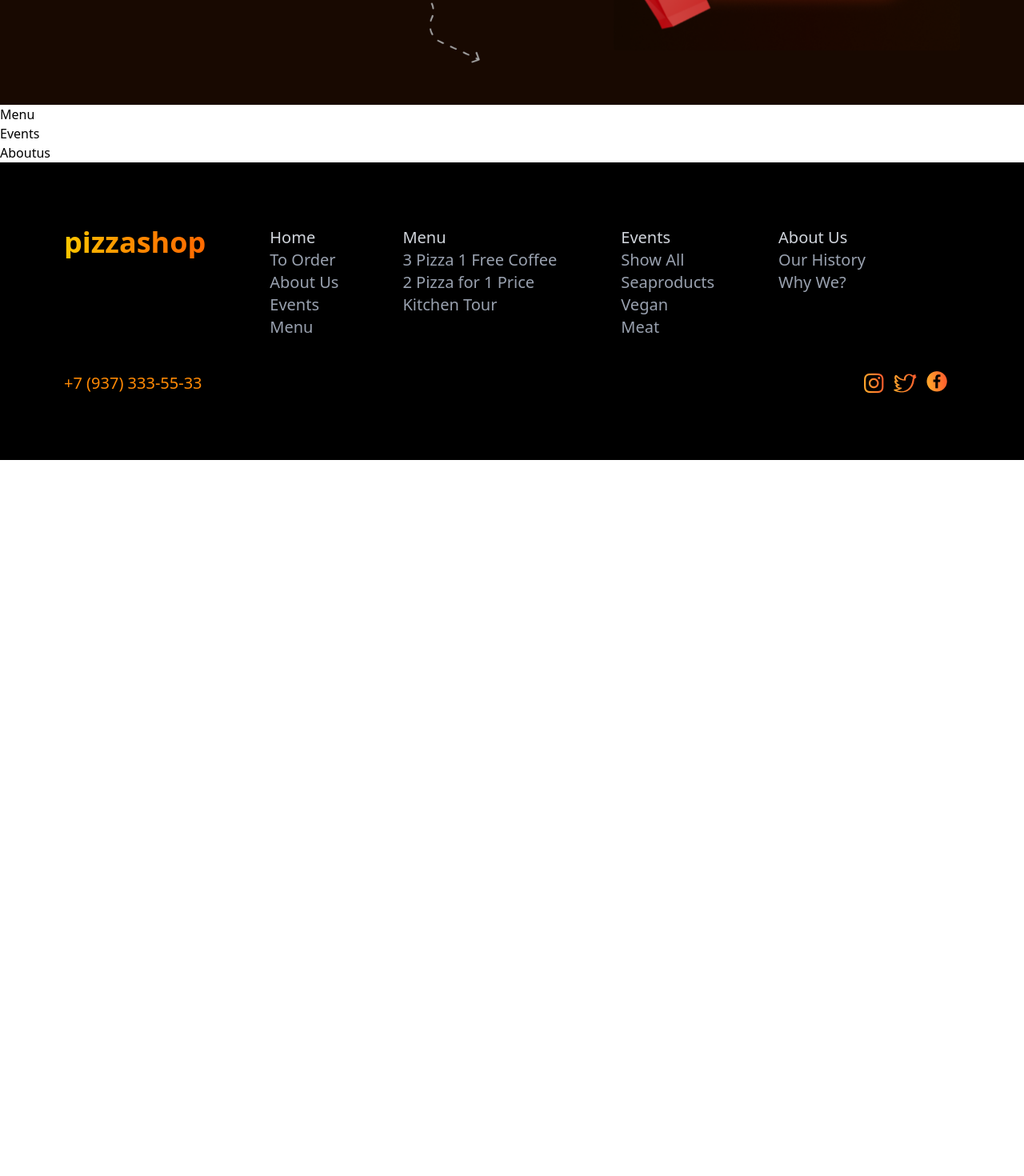
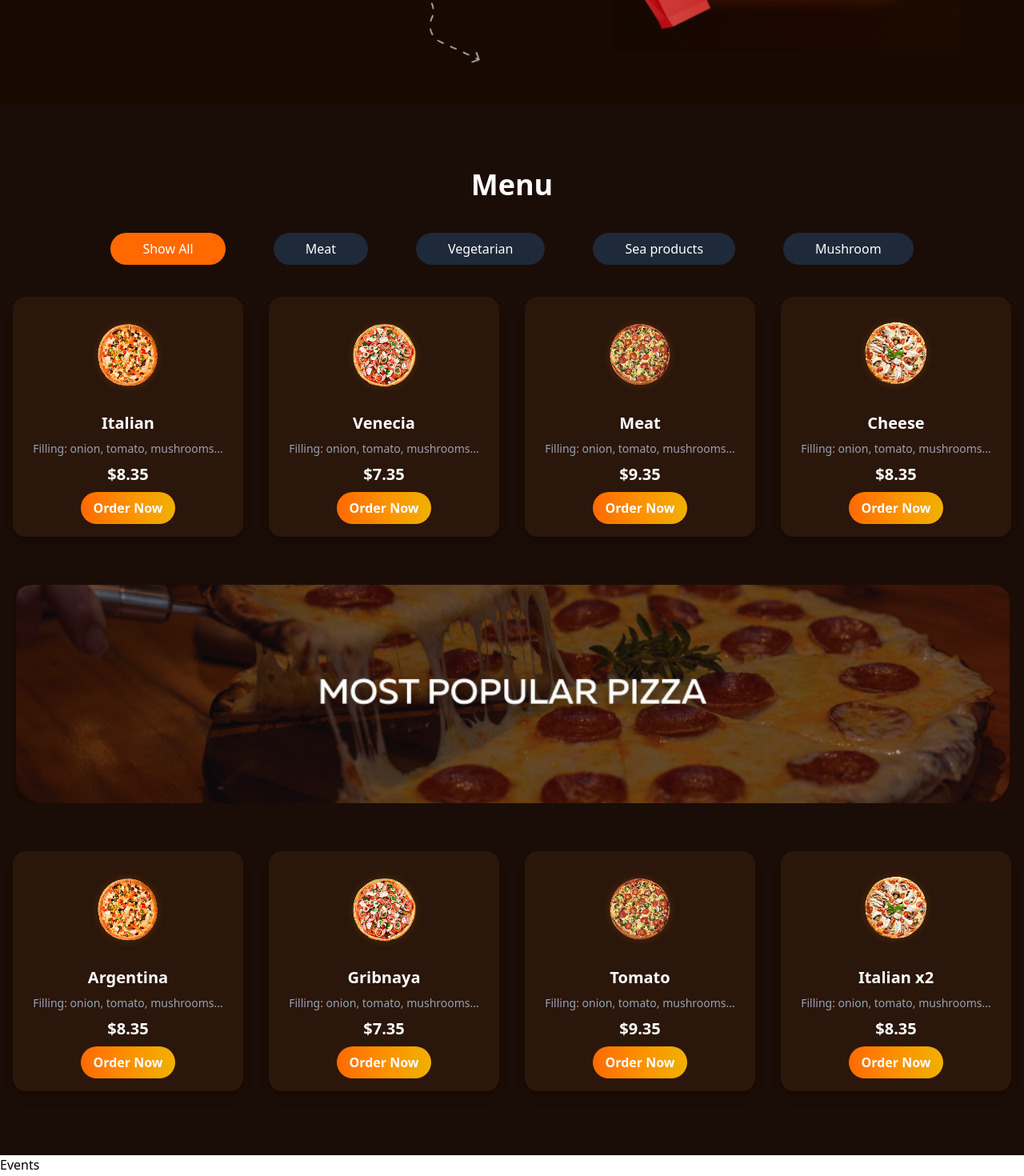
Before and after one commit to KamilaSultanbekova/Pizza-, a React (Vite) app: page / in a window 1280 px wide. Shown: the part 700-2170 px from the top of the page at 80% size. Before the commit the page ends 1275 px from the top, so only its background shows below. Built offline with nearby package versions, Linux system fonts and the light colour scheme.

Commit message:
Menu Component is done

```diff
--- a/src/components/Menu.jsx
+++ b/src/components/Menu.jsx
@@ -1,7 +1,89 @@
-import React from 'react'
+import Italia from "../assets/italia.png";
+import Venecia from "../assets/venecia.png";
+import Meat from "../assets/meat.png";
+import Cheese from "../assets/cheese.png";
+import MostPopular from "../assets/mpp.png";
+
+const pizzas = [
+  { name: "Italian", price: "8.35", image: Italia },
+  { name: "Venecia", price: "7.35", image: Venecia },
+  { name: "Meat", price: "9.35", image: Meat },
+  { name: "Cheese", price: "8.35", image: Cheese },
+];
+const pizzas2 = [
+  { name: "Argentina", price: "8.35", image: Italia },
+  { name: "Gribnaya", price: "7.35", image: Venecia },
+  { name: "Tomato", price: "9.35", image: Meat },
+  { name: "Italian x2", price: "8.35", image: Cheese },
+];
 
 export default function Menu() {
   return (
-    <div>Menu</div>
-  )
+    <section className="bg-[#1a0c06] py-20 px-4 text-white" id="menu">
+      <div className="max-w-7xl mx-auto">
+        <h2 className="text-4xl font-bold text-center mb-10">Menu</h2>
+
+        <div className="flex flex-wrap justify-center gap-15 mb-10">
+          {["Show All", "Meat", "Vegetarian", "Sea products", "Mushroom"].map(
+            (cat) => (
+              <button
+                key={cat}
+                className={`py-2 px-10 rounded-full ${
+                  cat === "Show All" ? "bg-orange-500" : "bg-gray-800"
+                } text-white hover:brightness-110`}
+              >
+                {cat}
+              </button>
+            )
+          )}
+        </div>
+
+        <div className="grid grid-cols-1 sm:grid-cols-2 md:grid-cols-3 lg:grid-cols-4 gap-8">
+          {pizzas.map((pizza) => (
+            <div
+              key={pizza.name}
+              className="bg-[#2a160b] rounded-2xl p-4 text-center shadow-lg"
+            >
+              <img src={pizza.image} className="w-28 h-28 mx-auto mb-4" />
+              <h3 className="text-xl font-semibold mb-2">{pizza.name}</h3>
+              <p className="text-sm text-gray-400 mb-2">
+                Filling: onion, tomato, mushrooms...
+              </p>
+              <p className="text-white text-xl font-bold mb-2">
+                ${pizza.price}
+              </p>
+              <button className="bg-gradient-to-r from-orange-500 to-yellow-500 hover:brightness-110 text-white py-2 px-4 rounded-full font-semibold">
+                Order Now
+              </button>
+            </div>
+          ))}
+        </div>
+
+        <div>
+          <img src={MostPopular} className=" mt-15 w-320 rounded-3xl" />
+        </div>
+
+        <div className="grid grid-cols-1 sm:grid-cols-2 md:grid-cols-3 lg:grid-cols-4 gap-8 mt-15">
+          {pizzas2.map((pizza) => (
+            <div
+              key={pizza.name}
+              className="bg-[#2a160b] rounded-2xl p-4 text-center shadow-lg"
+            >
+              <img src={pizza.image} className="w-28 h-28 mx-auto mb-4" />
+              <h3 className="text-xl font-semibold mb-2">{pizza.name}</h3>
+              <p className="text-sm text-gray-400 mb-2">
+                Filling: onion, tomato, mushrooms...
+              </p>
+              <p className="text-white text-xl font-bold mb-2">
+                ${pizza.price}
+              </p>
+              <button className="bg-gradient-to-r from-orange-500 to-yellow-500 hover:brightness-110 text-white py-2 px-4 rounded-full font-semibold">
+                Order Now
+              </button>
+            </div>
+          ))}
+        </div>
+      </div>
+    </section>
+  );
 }
```
